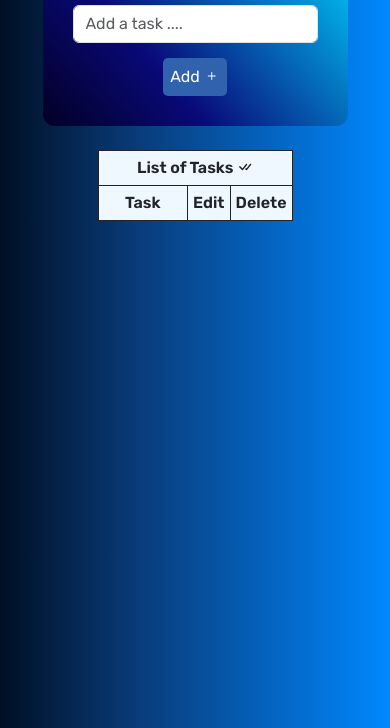
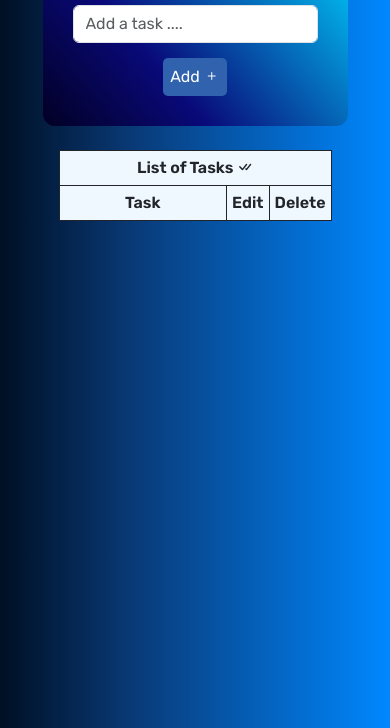
Before and after one commit to Fenrir-qt/simple-to-do-app, a plain HTML site: page index.html in a window 390 px wide. Shown: the part 116-844 px from the top of the page. Drawn offline with nearby package versions, Linux system fonts and the light colour scheme.

Commit message:
Adjusted the table width on smaller screen

```diff
--- a/style.css
+++ b/style.css
@@ -81,3 +81,9 @@ body{
 .task-delete{
   width: 10%;
 }
+
+@media screen and (max-width:430px){
+  .todo-table{
+    width: 70%;
+  }
+}
```
